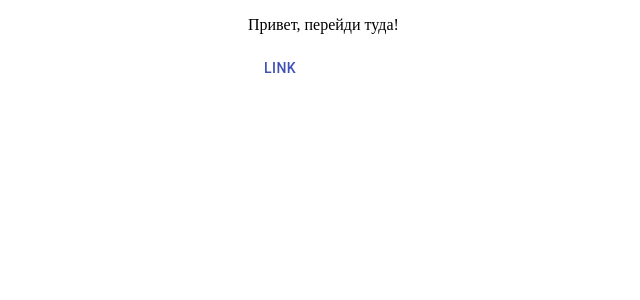
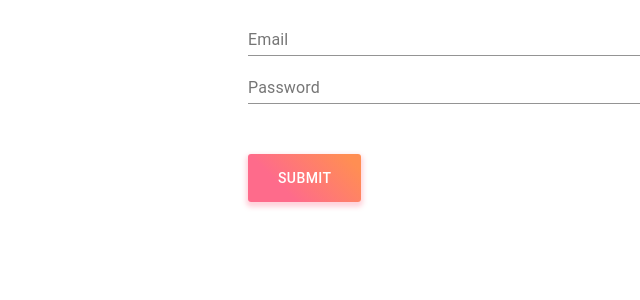
Before and after one commit to TheStrikeM/react-stepper, a React (Create React App) app: page / in a window 1280 px wide. Shown: the top 300 px of the page, without its empty margins (194-834 px from the left). Built offline with nearby package versions, Linux system fonts and the light colour scheme.

Commit message:
Add formik and form component in material-ui

```diff
--- a/package.json
+++ b/package.json
@@ -12,12 +12,14 @@
     "@types/react": "^17.0.0",
     "@types/react-dom": "^17.0.0",
     "@types/react-router-dom": "^5.1.7",
+    "formik": "^2.2.6",
     "react": "^17.0.1",
     "react-dom": "^17.0.1",
     "react-router-dom": "^5.2.0",
     "react-scripts": "4.0.3",
     "typescript": "^4.1.2",
-    "web-vitals": "^1.0.1"
+    "web-vitals": "^1.0.1",
+    "yup": "^0.32.9"
   },
   "scripts": {
     "start": "react-scripts start",
--- a/src/pages/Stepper/components/FirstStep.tsx
+++ b/src/pages/Stepper/components/FirstStep.tsx
@@ -1,7 +1,41 @@
 import React from "react"
 import {useHistory, useLocation} from 'react-router-dom'
-import {Button} from "@material-ui/core"
+import {Box, Button, makeStyles, TextField} from "@material-ui/core"
 import FormData from '../services/FormData'
+import {useFormik} from "formik"
+import * as yup from 'yup'
+
+interface Values {
+    email: string,
+    password: string
+}
+
+const validationSchema = yup.object({
+    email: yup
+        .string()
+        .email('Enter a valid email')
+        .required('Email is required'),
+    password: yup
+        .string()
+        .min(8, 'Password uncorrect')
+        .required('Password is required')
+})
+
+const useStyles = makeStyles({
+    root: {
+        background: 'linear-gradient(45deg, #FE6B8B 30%, #FF8E53 90%)',
+        border: 0,
+        borderRadius: 3,
+        boxShadow: '0 3px 5px 2px rgba(255, 105, 135, .3)',
+        color: 'white',
+        height: 48,
+        margin: '50px 0',
+        padding: '0 30px'
+    },
+    page: {
+        margin: '50px 150px'
+    },
+})
 
 const FirstStep: React.FC<{ title: string }> = ({title}) => {
     const history = useHistory()
@@ -13,8 +47,15 @@ const FirstStep: React.FC<{ title: string }> = ({title}) => {
             pathname: "/test"
         })
     }
-    const onSubmit = React.useCallback(
-        (values) => {
+
+    const formik = useFormik({
+        initialValues: {
+            email: '',
+            password: '',
+        },
+        validationSchema: validationSchema,
+        onSubmit: React.useCallback(
+            (values: Values) => {
                 FormData.setData(values)
                 history.push({
                     ...location,
@@ -23,14 +64,40 @@ const FirstStep: React.FC<{ title: string }> = ({title}) => {
                     },
                 })
             }
-    , [history, location])
+            , [history, location]),
+    });
+    const classes = useStyles()
 
     return (
         <>
-            <p>Привет, перейди туда!</p>
-            <Button onClick={onRedirect} color="primary">
-                Link
+            <form onSubmit={formik.handleSubmit}>
+                <TextField
+                    fullWidth
+                    id="email"
+                    name="email"
+                    label="Email"
+                    value={formik.values.email}
+                    onChange={formik.handleChange}
+                    error={formik.touched.email && Boolean(formik.errors.email)}
+                    helperText={formik.touched.email && formik.errors.email}
+                />
+                <TextField
+                    fullWidth
+                    id="password"
+                    name="password"
+                    label="Password"
+                    type="password"
+                    value={formik.values.password}
+                    onChange={formik.handleChange}
+                    error={formik.touched.password && Boolean(formik.errors.password)}
+                    helperText={formik.touched.password && formik.errors.password}
+                />
+                <Box maxWidth={"xs-1"}>
+                    <Button className={classes.root} color="primary" variant="contained" type="submit">
+                        Submit
                     </Button>
+                </Box>
+            </form>
         </>
     )
 }
```
Also changed, not shown: 1 other file (tests, documents, lock files or other folders). Lines whose indentation alone changed are shown as unchanged.
